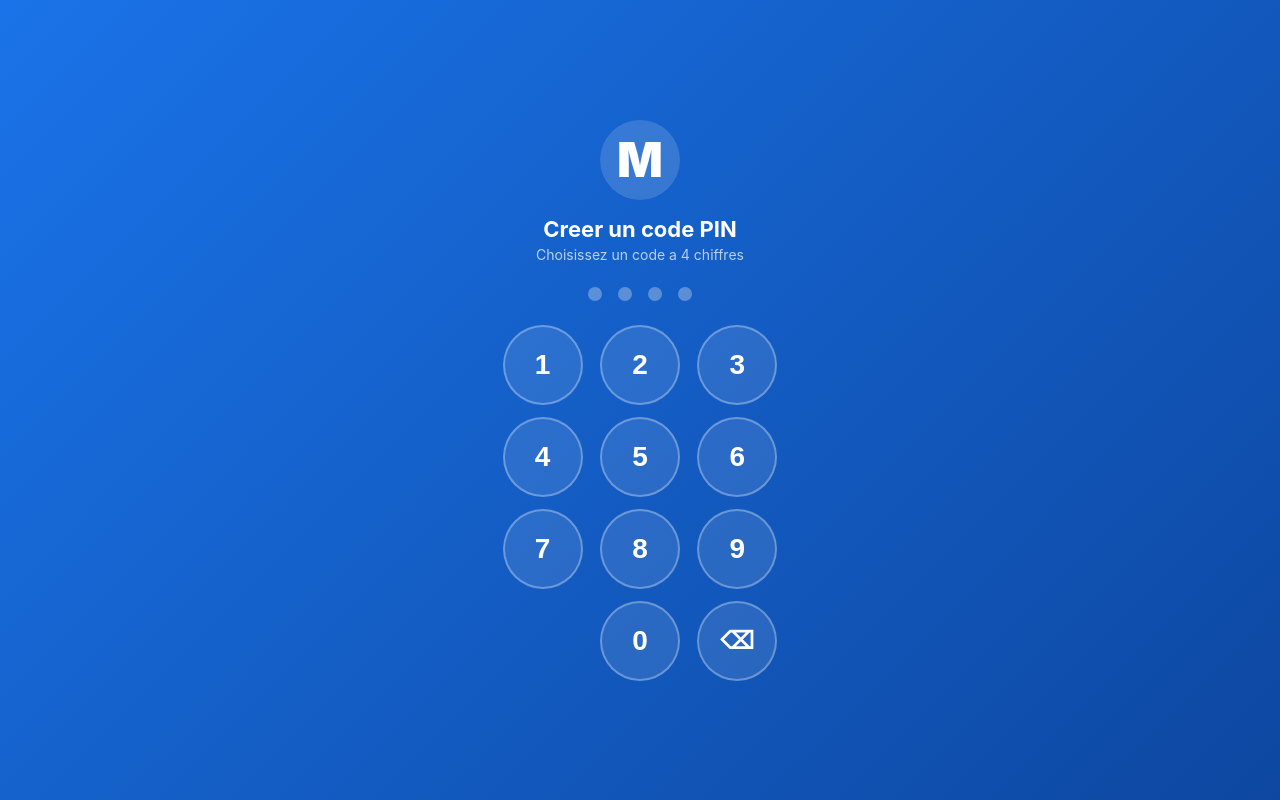
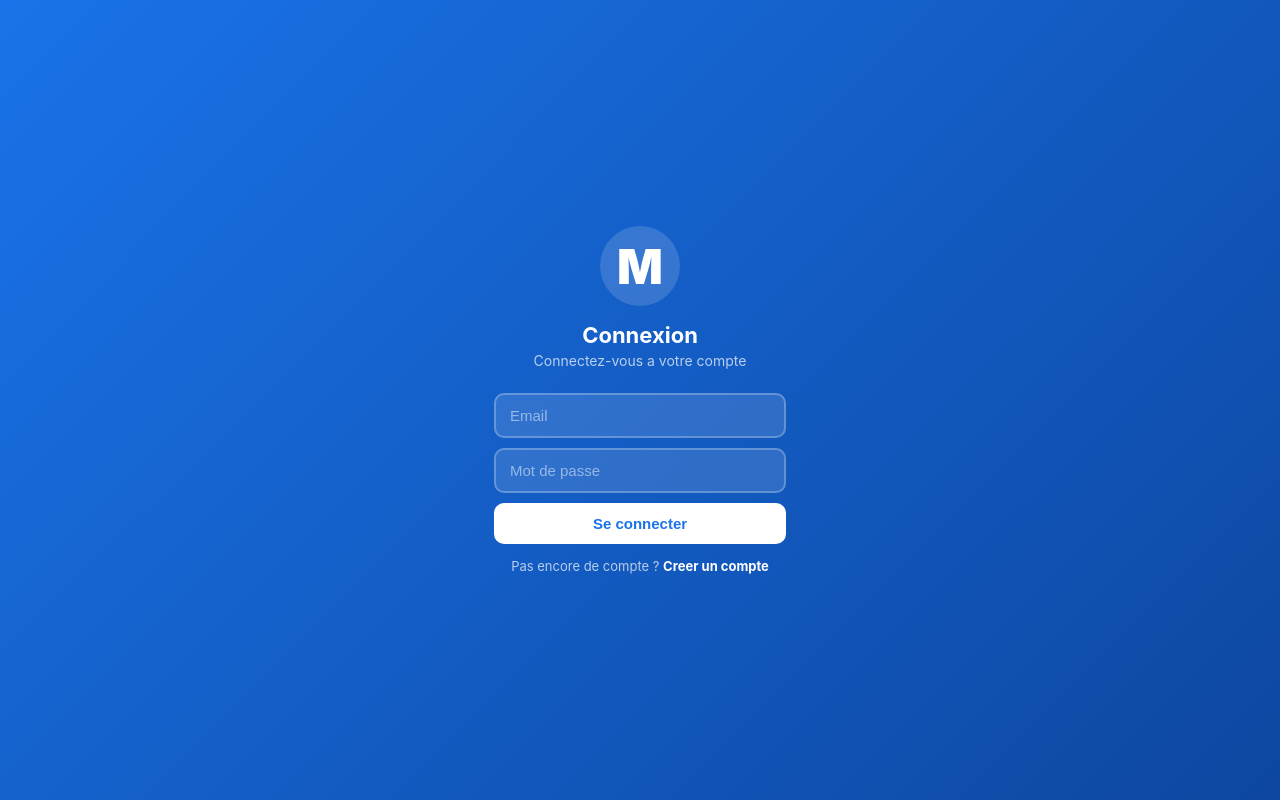
Before and after one commit to Lumiere-MULAGWA/makutagestion, a Flask app: page / in a window 1280 px wide. Run offline with Flask 3, Linux system fonts and the light colour scheme; data that the repository does not hold is empty.

Commit message:
feat: implement user authentication with registration and login functionality

```diff
--- a/app.py
+++ b/app.py
@@ -1,8 +1,9 @@
 import os
+import secrets
 from urllib.parse import quote
-from flask import Flask, request, jsonify, render_template
+from flask import Flask, request, jsonify, render_template, session
 from flask_cors import CORS
-from models import db, Transaction
+from models import db, User, Transaction
 from datetime import datetime
 
 try:
@@ -16,6 +17,7 @@ app = Flask(
     static_folder=os.path.join(os.path.dirname(os.path.abspath(__file__)), "static"),
     template_folder=os.path.join(os.path.dirname(os.path.abspath(__file__)), "templates"),
 )
+app.secret_key = os.environ.get("SECRET_KEY", secrets.token_hex(32))
 
 database_url = os.environ.get("DATABASE_URL", "")
 if database_url:
@@ -38,12 +40,94 @@ else:
     app.config["SQLALCHEMY_DATABASE_URI"] = "sqlite:////tmp/finance.db"
 
 app.config["SQLALCHEMY_TRACK_MODIFICATIONS"] = False
-CORS(app)
+CORS(app, supports_credentials=True)
 db.init_app(app)
 
 with app.app_context():
     db.create_all()
 
+
+def get_user_id():
+    return session.get("user_id")
+
+
+def require_auth():
+    uid = get_user_id()
+    if not uid:
+        return None
+    return uid
+
+
+# ======================== AUTH ========================
+
+@app.route("/api/auth/register", methods=["POST"])
+def register():
+    try:
+        data = request.json
+        email = data.get("email", "").strip().lower()
+        password = data.get("password", "")
+        name = data.get("name", "")
+
+        if not email or not password:
+            return jsonify({"error": "Email et mot de passe requis"}), 400
+        if len(password) < 4:
+            return jsonify({"error": "Mot de passe trop court (4 min)"}), 400
+
+        existing = User.query.filter_by(email=email).first()
+        if existing:
+            return jsonify({"error": "Cet email est deja utilise"}), 409
+
+        user = User(email=email, name=name)
+        user.set_password(password)
+        db.session.add(user)
+        db.session.commit()
+
+        session["user_id"] = user.id
+        return jsonify({"user": user.to_dict(), "message": "Compte cree avec succes"}), 201
+    except Exception as e:
+        db.session.rollback()
+        return jsonify({"error": str(e)}), 500
+
+
+@app.route("/api/auth/login", methods=["POST"])
+def login():
+    try:
+        data = request.json
+        email = data.get("email", "").strip().lower()
+        password = data.get("password", "")
+
+        if not email or not password:
+            return jsonify({"error": "Email et mot de passe requis"}), 400
+
+        user = User.query.filter_by(email=email).first()
+        if not user or not user.check_password(password):
+            return jsonify({"error": "Email ou mot de passe incorrect"}), 401
+
+        session["user_id"] = user.id
+        return jsonify({"user": user.to_dict(), "message": "Connexion reussie"})
+    except Exception as e:
+        return jsonify({"error": str(e)}), 500
+
+
+@app.route("/api/auth/logout", methods=["POST"])
+def logout():
+    session.clear()
+    return jsonify({"message": "Deconnexion reussie"})
+
+
+@app.route("/api/auth/me", methods=["GET"])
+def auth_me():
+    uid = get_user_id()
+    if not uid:
+        return jsonify({"user": None})
+    user = User.query.get(uid)
+    if not user:
+        session.clear()
+        return jsonify({"user": None})
+    return jsonify({"user": user.to_dict()})
+
+
+# ======================== TRANSACTIONS ========================
 
 @app.route("/")
 def index():
@@ -53,7 +137,11 @@ def index():
 @app.route("/api/transactions", methods=["GET"])
 def get_transactions():
     try:
-        transactions = Transaction.query.order_by(Transaction.date.desc()).all()
+        uid = get_user_id()
+        q = Transaction.query
+        if uid:
+            q = q.filter_by(user_id=uid)
+        transactions = q.order_by(Transaction.date.desc()).all()
         return jsonify([t.to_dict() for t in transactions])
     except Exception as e:
         return jsonify({"error": str(e)}), 500
@@ -62,8 +150,10 @@ def get_transactions():
 @app.route("/api/transactions", methods=["POST"])
 def create_transaction():
     try:
+        uid = get_user_id()
         data = request.json
         t = Transaction(
+            user_id=uid,
             type=data["type"],
             amount_usd=data.get("amount_usd", 0),
             amount_cdf=data.get("amount_cdf", 0),
@@ -84,12 +174,14 @@ def create_transaction():
 @app.route("/api/transactions/sync", methods=["POST"])
 def sync_transactions():
     try:
+        uid = get_user_id()
         data = request.json
         results = []
         for item in data:
             existing = Transaction.query.filter_by(client_id=item.get("client_id")).first()
             if not existing:
                 t = Transaction(
+                    user_id=uid,
                     type=item["type"],
                     amount_usd=item.get("amount_usd", 0),
                     amount_cdf=item.get("amount_cdf", 0),
--- a/static/css/style.css
+++ b/static/css/style.css
@@ -103,6 +103,46 @@ body {
 }
 
 .pin-dot.filled { background: white; }
+
+/* AUTH FORM */
+.auth-form { text-align: left; }
+.auth-input {
+    width: 100%;
+    padding: 12px 14px;
+    border: 2px solid rgba(255,255,255,0.25);
+    border-radius: 10px;
+    font-size: 15px;
+    background: rgba(255,255,255,0.12);
+    color: white;
+    margin-bottom: 10px;
+    outline: none;
+    transition: border-color 0.2s;
+}
+.auth-input::placeholder { color: rgba(255,255,255,0.5); }
+.auth-input:focus { border-color: rgba(255,255,255,0.6); }
+
+.auth-error {
+    color: #ffcdd2;
+    font-size: 13px;
+    font-weight: 500;
+    margin-bottom: 8px;
+    text-align: center;
+}
+
+.auth-switch {
+    color: rgba(255,255,255,0.7);
+    font-size: 13px;
+    text-align: center;
+    margin-top: 14px;
+}
+
+.auth-switch a {
+    color: white;
+    font-weight: 700;
+    text-decoration: none;
+}
+
+.auth-switch a:hover { text-decoration: underline; }
 
 #pin-input {
     position: absolute;
@@ -367,6 +407,11 @@ input:focus, select:focus { outline: none; border-color: var(--primary); }
     font-weight: 700;
     cursor: pointer;
     transition: opacity 0.2s, transform 0.1s;
+}
+
+.lock-box .btn-primary {
+    background: white;
+    color: #1a73e8;
 }
 
 .btn-primary:hover { opacity: 0.9; }
--- a/static/js/app.js
+++ b/static/js/app.js
@@ -3,8 +3,8 @@ let transactions = [];
 let online = navigator.onLine;
 let deferredPrompt = null;
 let charts = {};
+let currentUser = null;
 let budgets = [];
-let pinCode = null;
 
 // ============ DOM REFS ============
 const $ = (id) => document.getElementById(id);
@@ -61,169 +61,151 @@ function today() { return new Date().toISOString().split("T")[0]; }
 function currentMonth() { const d = new Date(); return d.getFullYear() + "-" + String(d.getMonth() + 1).padStart(2, "0"); }
 function getMonthName(m) { const names = ["Jan","Fev","Mar","Avr","Mai","Juin","Juil","Aou","Sep","Oct","Nov","Dec"]; return names[m-1]||m; }
 
-// ============ PIN AUTH ============
+// ============ AUTH ============
 function initAuth() {
-    pinCode = localStorage.getItem("makuta_pin");
-    if (!pinCode) {
-        $("lock-title").textContent = "Creer un code PIN";
-        $("lock-subtitle").textContent = "Choisissez un code a 4 chiffres";
-        $("pin-error").classList.add("hidden");
-    } else {
-        $("lock-title").textContent = "Bienvenue";
-        $("lock-subtitle").textContent = "Entrez votre code PIN";
-        $("pin-error").classList.add("hidden");
-    }
-    setupPinKeypad();
+    $("auth-login").classList.remove("hidden");
+    $("auth-register").classList.add("hidden");
+    $("login-error").classList.add("hidden");
+    $("register-error").classList.add("hidden");
 }
 
-let pinBuffer = "";
-let pinMode = "verify"; // verify, create, confirm
-let pinTemp = "";
-
-function setupPinKeypad() {
-    const dots = document.querySelectorAll(".pin-dot");
-    const errorEl = $("pin-error");
-
-    document.querySelectorAll(".pin-key[data-value]").forEach(btn => {
-        btn.addEventListener("click", () => {
-            const val = btn.dataset.value;
-            if (pinBuffer.length >= 4) return;
-            pinBuffer += val;
-            updatePinDots();
-            if (pinBuffer.length === 4) handlePinComplete();
-        });
+$("show-register")?.addEventListener("click", (e) => {
+    e.preventDefault();
+    $("auth-login").classList.add("hidden");
+    $("auth-register").classList.remove("hidden");
 });
 
-    $("pin-back").addEventListener("click", () => {
-        pinBuffer = pinBuffer.slice(0, -1);
-        updatePinDots();
-        errorEl.classList.add("hidden");
+$("show-login")?.addEventListener("click", (e) => {
+    e.preventDefault();
+    $("auth-register").classList.add("hidden");
+    $("auth-login").classList.remove("hidden");
 });
 
-    function updatePinDots() {
-        dots.forEach((d, i) => d.classList.toggle("filled", i < pinBuffer.length));
+$("login-btn")?.addEventListener("click", async () => {
+    const email = $("login-email").value.trim();
+    const password = $("login-password").value;
+    const errorEl = $("login-error");
+    errorEl.classList.add("hidden");
+
+    if (!email || !password) {
+        errorEl.textContent = "Email et mot de passe requis";
+        errorEl.classList.remove("hidden");
+        return;
     }
 
-    function handlePinComplete() {
-        const storedPin = localStorage.getItem("makuta_pin");
-        if (!storedPin) {
-            // First time: create PIN
-            if (pinMode === "verify") {
-                pinTemp = pinBuffer;
-                pinMode = "confirm";
-                $("lock-title").textContent = "Confirmer le code";
-                $("lock-subtitle").textContent = "Entrez a nouveau le code";
-                pinBuffer = "";
-                updatePinDots();
+    try {
+        const res = await fetch("/api/auth/login", {
+            method: "POST",
+            headers: { "Content-Type": "application/json" },
+            body: JSON.stringify({ email, password }),
+        });
+        const data = await res.json();
+        if (!res.ok) {
+            errorEl.textContent = data.error || "Erreur de connexion";
+            errorEl.classList.remove("hidden");
             return;
-            } else if (pinMode === "confirm") {
-                if (pinBuffer === pinTemp) {
-                    localStorage.setItem("makuta_pin", pinBuffer);
-                    pinCode = pinBuffer;
+        }
+        currentUser = data.user;
+        localStorage.setItem("makuta_user", JSON.stringify(data.user));
+        unlockApp();
+    } catch (e) {
+        // Offline fallback: allow login with local password check stored in localStorage
+        const stored = JSON.parse(localStorage.getItem("makuta_local_user") || "null");
+        if (stored && stored.email === email && stored.password === password) {
+            currentUser = stored;
             unlockApp();
         } else {
-                    errorEl.textContent = "Les codes ne correspondent pas";
+            errorEl.textContent = "Erreur reseau. Verifiez votre connexion.";
             errorEl.classList.remove("hidden");
-                    pinMode = "verify";
-                    pinBuffer = "";
-                    pinTemp = "";
-                    $("lock-title").textContent = "Creer un code PIN";
-                    $("lock-subtitle").textContent = "Choisissez un code a 4 chiffres";
-                    updatePinDots();
         }
+    }
+});
+
+$("register-btn")?.addEventListener("click", async () => {
+    const name = $("register-name").value.trim();
+    const email = $("register-email").value.trim();
+    const password = $("register-password").value;
+    const confirm = $("register-confirm").value;
+    const errorEl = $("register-error");
+    errorEl.classList.add("hidden");
+
+    if (!email || !password) {
+        errorEl.textContent = "Email et mot de passe requis";
+        errorEl.classList.remove("hidden");
         return;
     }
-        } else {
-            // Verify PIN
-            if (pinBuffer === storedPin) {
+    if (password !== confirm) {
+        errorEl.textContent = "Les mots de passe ne correspondent pas";
+        errorEl.classList.remove("hidden");
+        return;
+    }
+    if (password.length < 4) {
+        errorEl.textContent = "Mot de passe trop court (4 min)";
+        errorEl.classList.remove("hidden");
+        return;
+    }
+
+    try {
+        const res = await fetch("/api/auth/register", {
+            method: "POST",
+            headers: { "Content-Type": "application/json" },
+            body: JSON.stringify({ email, password, name }),
+        });
+        const data = await res.json();
+        if (!res.ok) {
+            errorEl.textContent = data.error || "Erreur d'inscription";
+            errorEl.classList.remove("hidden");
+            return;
+        }
+        currentUser = data.user;
+        localStorage.setItem("makuta_user", JSON.stringify(data.user));
         unlockApp();
-            } else {
-                errorEl.classList.remove("hidden");
-                pinBuffer = "";
-                updatePinDots();
-                setTimeout(() => errorEl.classList.add("hidden"), 2000);
+    } catch (e) {
+        // Offline: store locally
+        const localUser = { id: null, email, name, offline: true };
+        localStorage.setItem("makuta_user", JSON.stringify(localUser));
+        localStorage.setItem("makuta_local_user", JSON.stringify({ email, password }));
+        currentUser = localUser;
+        unlockApp();
     }
+});
+
+function lockApp() {
+    $("app").classList.add("hidden");
+    $("auth-screen").classList.remove("hidden");
+    currentUser = null;
+    $("login-email").value = "";
+    $("login-password").value = "";
+    initAuth();
 }
+
+function unlockApp() {
+    $("auth-screen").classList.add("hidden");
+    $("app").classList.remove("hidden");
+}
+
+function logout() {
+    if (confirm("Voulez-vous vous deconnecter ?")) {
+        fetch("/api/auth/logout", { method: "POST" }).catch(() => {});
+        localStorage.removeItem("makuta_user");
+        currentUser = null;
+        lockApp();
     }
 }
 
-function resetPinEntry() {
-    pinBuffer = "";
-    pinMode = "verify";
-    pinTemp = "";
-    document.querySelectorAll(".pin-dot").forEach(d => d.classList.remove("filled"));
-    const storedPin = localStorage.getItem("makuta_pin");
-    if (storedPin) {
-        $("lock-title").textContent = "Bienvenue";
-        $("lock-subtitle").textContent = "Entrez votre code PIN";
-    } else {
-        $("lock-title").textContent = "Creer un code PIN";
-        $("lock-subtitle").textContent = "Choisissez un code a 4 chiffres";
-    }
-    $("pin-error").classList.add("hidden");
-}
-
-function lockApp() {
-    pinBuffer = "";
-    $("app").classList.add("hidden");
-    $("lock-screen").classList.remove("hidden");
-    resetPinEntry();
-}
-
-function unlockApp() {
-    $("lock-screen").classList.add("hidden");
-    $("app").classList.remove("hidden");
-}
-
-// Settings: change pin
-$("change-pin-btn")?.addEventListener("click", () => {
-    $("pin-modal").classList.remove("hidden");
-});
-
-$("pin-modal-close")?.addEventListener("click", () => {
-    $("pin-modal").classList.add("hidden");
-});
-
-$("pin-change-form")?.addEventListener("submit", (e) => {
-    e.preventDefault();
-    const oldPin = $("old-pin").value;
-    const newPin = $("new-pin").value;
-    const confirmPin = $("confirm-pin").value;
-    const errorEl = $("pin-change-error");
-
-    if (oldPin !== localStorage.getItem("makuta_pin")) {
-        errorEl.textContent = "Ancien code incorrect";
-        errorEl.classList.remove("hidden");
-        return;
-    }
-    if (newPin.length !== 4 || !/^\d{4}$/.test(newPin)) {
-        errorEl.textContent = "Le code doit faire 4 chiffres";
-        errorEl.classList.remove("hidden");
-        return;
-    }
-    if (newPin !== confirmPin) {
-        errorEl.textContent = "Les codes ne correspondent pas";
-        errorEl.classList.remove("hidden");
-        return;
-    }
-    localStorage.setItem("makuta_pin", newPin);
-    pinCode = newPin;
-    $("pin-modal").classList.add("hidden");
-    $("old-pin").value = "";
-    $("new-pin").value = "";
-    $("confirm-pin").value = "";
-    errorEl.classList.add("hidden");
-    showToast("Code PIN modifie");
-});
-
 // ============ SETTINGS ============
 $("settings-btn")?.addEventListener("click", () => {
+    if (currentUser) {
+        $("user-email-display").textContent = currentUser.email || "Utilisateur local";
+    }
     $("settings-modal").classList.remove("hidden");
 });
 
 $("settings-close")?.addEventListener("click", () => {
     $("settings-modal").classList.add("hidden");
 });
+
+$("logout-btn")?.addEventListener("click", logout);
 
 $("clear-data-btn")?.addEventListener("click", () => {
     if (confirm("Voulez-vous vraiment effacer toutes les donnees ?")) {
@@ -1031,11 +1013,39 @@ form.addEventListener("submit", (e) => {
 // ============ INIT ============
 async function init() {
     loadLocal();
-    initAuth();
     updateStatus();
+    // Check if already logged in via session
+    try {
+        const res = await fetch("/api/auth/me");
+        if (res.ok) {
+            const data = await res.json();
+            if (data.user) {
+                currentUser = data.user;
+                localStorage.setItem("makuta_user", JSON.stringify(data.user));
+                unlockApp();
                 await loadFromServer();
                 fullRender();
                 handleUrlParams();
+                return;
+            }
+        }
+    } catch (e) {}
+
+    // Fallback: check localStorage for offline user
+    const saved = localStorage.getItem("makuta_user");
+    if (saved) {
+        try {
+            currentUser = JSON.parse(saved);
+            unlockApp();
+            fullRender();
+            handleUrlParams();
+            return;
+        } catch (e) {}
+    }
+
+    // Show auth screen
+    initAuth();
+    fullRender();
 }
 
 // ============ URL PARAMS (shortcuts) ============
--- a/templates/index.html
+++ b/templates/index.html
@@ -14,31 +14,37 @@
     <script src="https://cdn.jsdelivr.net/npm/chart.js@4.4.7/dist/chart.umd.min.js"></script>
 </head>
 <body>
-    <!-- LOCK SCREEN -->
-    <div id="lock-screen" class="lock-screen">
+    <!-- AUTH SCREEN -->
+    <div id="auth-screen" class="lock-screen">
         <div class="lock-box">
             <div class="lock-logo">M</div>
-            <h2 id="lock-title">Bienvenue</h2>
-            <p id="lock-subtitle" class="lock-subtitle">Entrez votre code PIN</p>
-            <div class="pin-dots" id="pin-dots">
-                <span class="pin-dot"></span><span class="pin-dot"></span>
-                <span class="pin-dot"></span><span class="pin-dot"></span>
+
+            <!-- LOGIN FORM -->
+            <div id="auth-login">
+                <h2>Connexion</h2>
+                <p class="lock-subtitle">Connectez-vous a votre compte</p>
+                <div class="auth-form">
+                    <input type="email" id="login-email" placeholder="Email" autocomplete="email" class="auth-input">
+                    <input type="password" id="login-password" placeholder="Mot de passe" autocomplete="current-password" class="auth-input">
+                    <div class="auth-error hidden" id="login-error"></div>
+                    <button id="login-btn" class="btn-primary">Se connecter</button>
+                    <p class="auth-switch">Pas encore de compte ? <a href="#" id="show-register">Creer un compte</a></p>
+                </div>
             </div>
-            <input type="password" id="pin-input" maxlength="4" inputmode="numeric" pattern="[0-9]*" autocomplete="off">
-            <div class="pin-error hidden" id="pin-error">Code incorrect</div>
-            <div class="pin-keypad" id="pin-keypad">
-                <button class="pin-key" data-value="1">1</button>
-                <button class="pin-key" data-value="2">2</button>
-                <button class="pin-key" data-value="3">3</button>
-                <button class="pin-key" data-value="4">4</button>
-                <button class="pin-key" data-value="5">5</button>
-                <button class="pin-key" data-value="6">6</button>
-                <button class="pin-key" data-value="7">7</button>
-                <button class="pin-key" data-value="8">8</button>
-                <button class="pin-key" data-value="9">9</button>
-                <button class="pin-key pin-key-empty"></button>
-                <button class="pin-key" data-value="0">0</button>
-                <button class="pin-key pin-key-back" id="pin-back">&#x232B;</button>
+
+            <!-- REGISTER FORM -->
+            <div id="auth-register" class="hidden">
+                <h2>Creer un compte</h2>
+                <p class="lock-subtitle">Rejoignez Makuta Gestion</p>
+                <div class="auth-form">
+                    <input type="text" id="register-name" placeholder="Votre nom" class="auth-input">
+                    <input type="email" id="register-email" placeholder="Email" autocomplete="email" class="auth-input">
+                    <input type="password" id="register-password" placeholder="Mot de passe (4+ caracteres)" autocomplete="new-password" class="auth-input">
+                    <input type="password" id="register-confirm" placeholder="Confirmer le mot de passe" autocomplete="new-password" class="auth-input">
+                    <div class="auth-error hidden" id="register-error"></div>
+                    <button id="register-btn" class="btn-primary">Creer mon compte</button>
+                    <p class="auth-switch">Deja un compte ? <a href="#" id="show-login">Se connecter</a></p>
+                </div>
             </div>
         </div>
     </div>
@@ -326,9 +332,9 @@
                 </div>
                 <div class="modal-body">
                     <div class="settings-section">
-                        <h4>Code PIN</h4>
-                        <p class="settings-desc">Protegez votre application par un code PIN.</p>
-                        <button id="change-pin-btn" class="btn-outline">Changer le code PIN</button>
+                        <h4>Compte</h4>
+                        <p class="settings-desc" id="user-email-display"></p>
+                        <button id="logout-btn" class="btn-outline btn-danger">Se deconnecter</button>
                     </div>
                     <div class="settings-section">
                         <h4>Application</h4>
@@ -386,34 +392,6 @@
                 </div>
             </div>
         </div>
-
-        <!-- CHANGE PIN MODAL -->
-        <div id="pin-modal" class="modal hidden">
-            <div class="modal-content">
-                <div class="modal-header">
-                    <h3>Changer le code PIN</h3>
-                    <button id="pin-modal-close">&times;</button>
-                </div>
-                <div class="modal-body">
-                    <form id="pin-change-form">
-                        <div class="form-group">
-                            <label>Ancien code PIN</label>
-                            <input type="password" id="old-pin" maxlength="4" inputmode="numeric" pattern="[0-9]*" required>
-                        </div>
-                        <div class="form-group">
-                            <label>Nouveau code PIN (4 chiffres)</label>
-                            <input type="password" id="new-pin" maxlength="4" inputmode="numeric" pattern="[0-9]*" required>
-                        </div>
-                        <div class="form-group">
-                            <label>Confirmer le nouveau PIN</label>
-                            <input type="password" id="confirm-pin" maxlength="4" inputmode="numeric" pattern="[0-9]*" required>
-                        </div>
-                        <p id="pin-change-error" class="form-error hidden"></p>
-                        <button type="submit" class="btn-primary">Changer le PIN</button>
-                    </form>
-                </div>
-            </div>
-        </div>
     </div>
 
     <div id="toast" class="toast hidden"></div>
```
Also changed, not shown: models.py (+38 -10 lines). Lines whose indentation alone changed are shown as unchanged.
